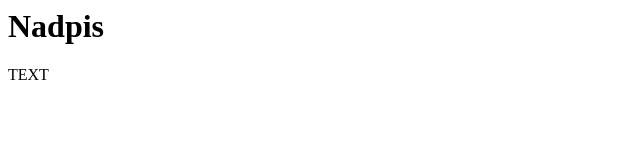
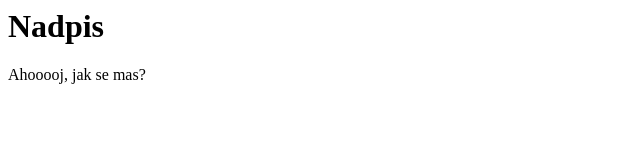
Before and after one commit to Tricerator/Vyuka, a plain HTML site: page index.html in a window 1280 px wide. Shown: the full height of the page, 0-640 px from the left. Drawn offline with Linux system fonts and the light colour scheme.

Commit message:
Update index.html

```diff
--- a/index.html
+++ b/index.html
@@ -1,9 +1,9 @@
 <html>
   <head>
-     <title>NOT A P</title>
+     <title>This is my website</title>
   </head>
   <body>
      <h1>Nadpis</h1>
-     <p>TEXT</p>
+     <p>Ahooooj, jak se mas?</p>
   </body>
 </html>
```
